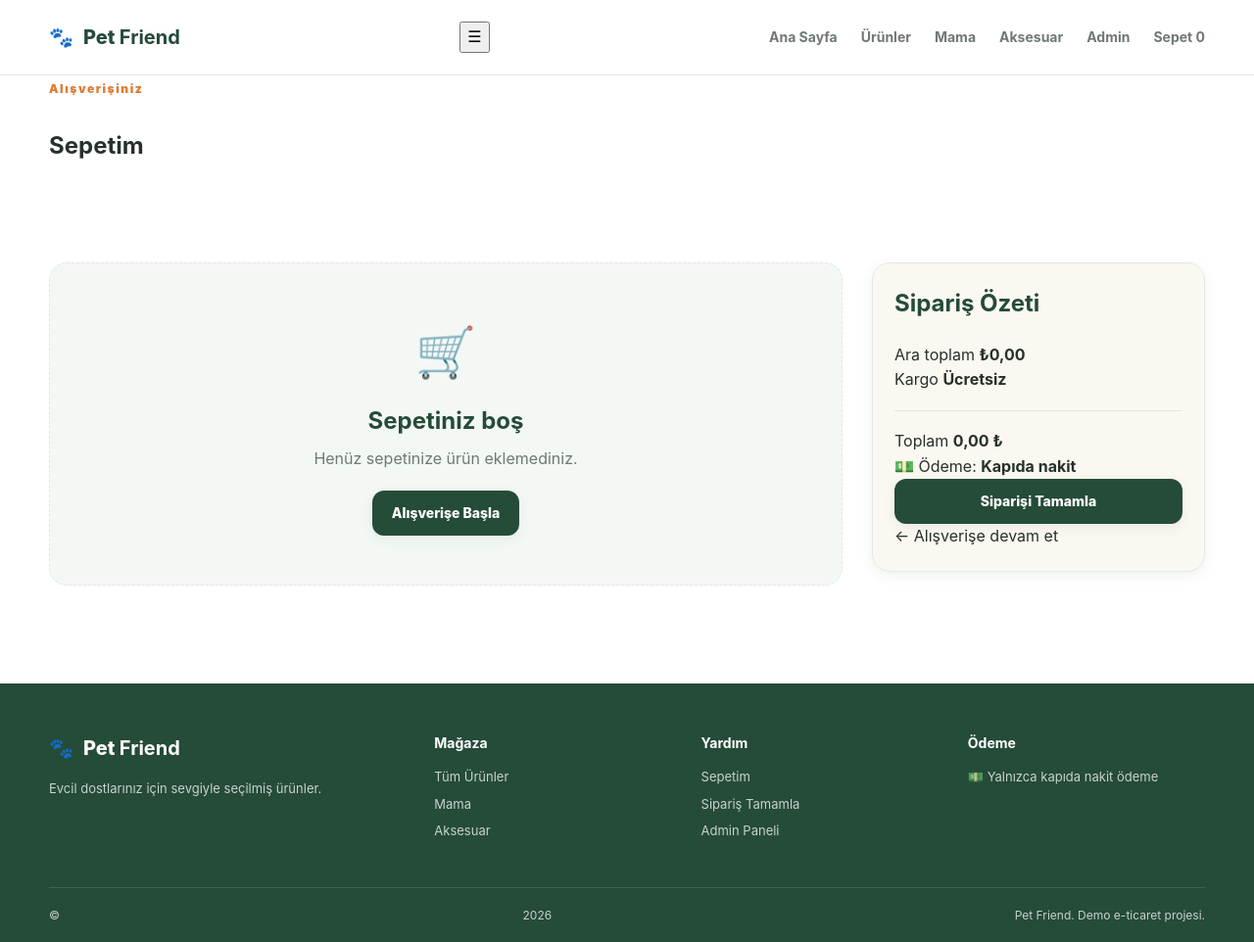
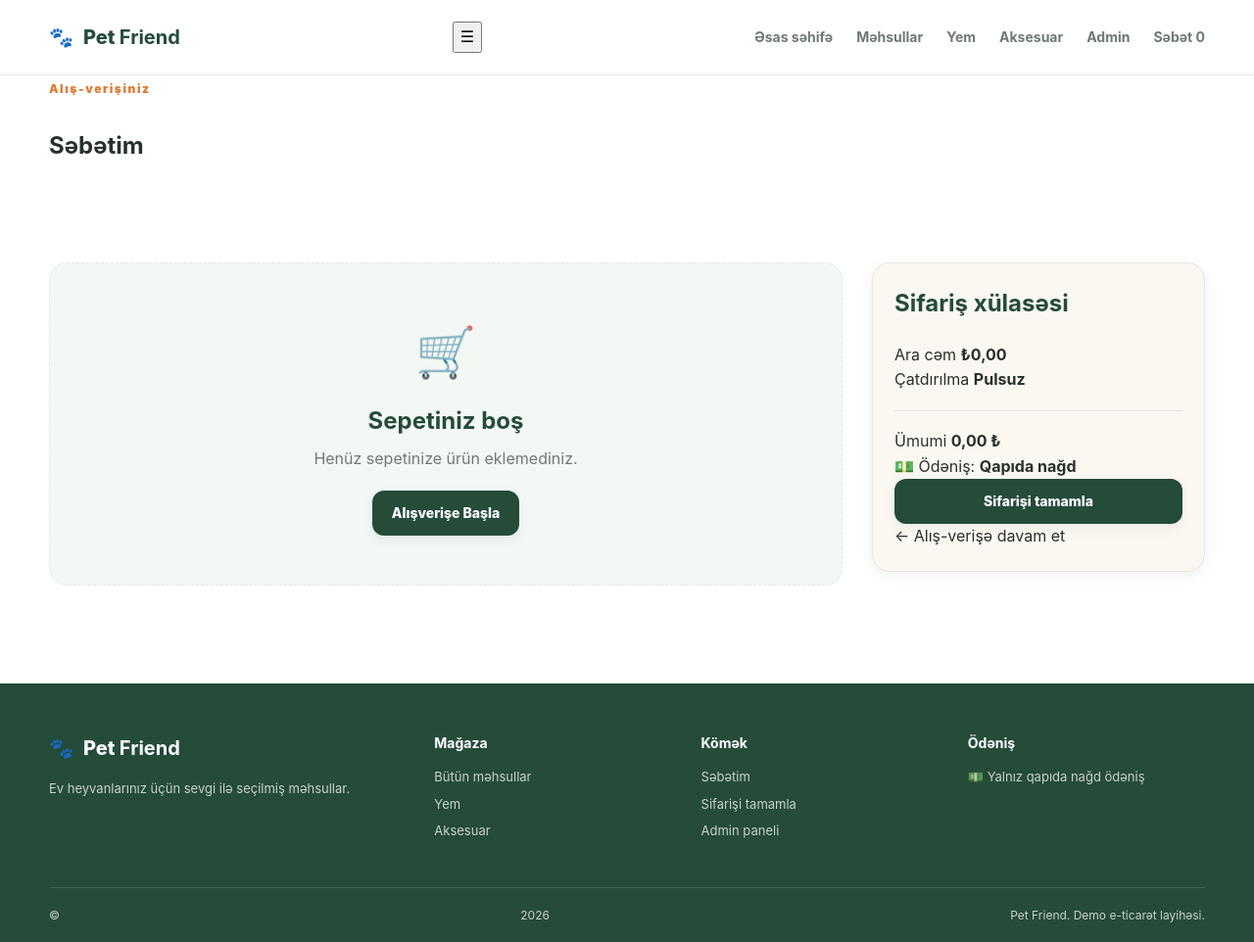
Before and after one commit to fdhwkng/petfriend, a plain HTML site: page cart.html in a window 1280 px wide. Shown: the whole page at 98% size. Drawn offline with Linux system fonts and the light colour scheme.

Commit message:
Translate cart.html from Turkish to Azerbaijani

```diff
--- a/cart.html
+++ b/cart.html
@@ -1,155 +1,301 @@
 <!DOCTYPE html>
-<html lang="tr">
+<html lang="az">
+
 <head>
   <meta charset="UTF-8" />
   <meta name="viewport" content="width=device-width, initial-scale=1.0" />
-  <meta name="description" content="Pet Friend alışveriş sepeti." />
-  <title>Sepetim | Pet Friend</title>
+  <meta name="description" content="Pet Friend alış-veriş səbəti." />
+  <title>Səbətim | Pet Friend</title>
   <link rel="stylesheet" href="style.css" />
 </head>
+
 <body>
+
   <header class="site-header">
+
     <div class="container header-inner">
+
       <a href="index.html" class="logo">
         <span class="logo-mark">🐾</span>
         <span>Pet <strong>Friend</strong></span>
       </a>
 
+
       <button
         class="menu-toggle"
         id="menuToggle"
-        aria-label="Menüyü aç/kapat"
+        aria-label="Menyunu aç/bağla"
         aria-expanded="false"
       >
         ☰
       </button>
 
+
       <nav class="main-nav" id="mainNav">
-        <a href="index.html">Ana Sayfa</a>
-        <a href="products.html">Ürünler</a>
-        <a href="products.html?category=Mama">Mama</a>
-        <a href="products.html?category=Aksesuar">Aksesuar</a>
-        <a href="admin.html">Admin</a>
+
+        <a href="index.html">
+          Əsas səhifə
+        </a>
+
+        <a href="products.html">
+          Məhsullar
+        </a>
+
+        <a href="products.html?category=Yem">
+          Yem
+        </a>
+
+        <a href="products.html?category=Aksesuar">
+          Aksesuar
+        </a>
+
+        <a href="admin.html">
+          Admin
+        </a>
+
         <a href="cart.html" class="cart-link active">
-          Sepet <span class="cart-badge" id="cartCount">0</span>
+          Səbət
+          <span class="cart-badge" id="cartCount">0</span>
         </a>
+
       </nav>
+
     </div>
+
   </header>
 
+
   <main>
+
     <section class="page-hero compact">
+
       <div class="container">
-        <span class="eyebrow">Alışverişiniz</span>
-        <h1>Sepetim</h1>
+
+        <span class="eyebrow">
+          Alış-verişiniz
+        </span>
+
+        <h1>
+          Səbətim
+        </h1>
+
       </div>
+
     </section>
 
+
     <section class="section">
+
       <div class="container cart-layout">
 
         <div>
+
           <div id="cartItems"></div>
 
+
           <div id="emptyCart" class="empty-state hidden">
-            <div class="empty-icon">🛒</div>
 
-            <h3>Sepetiniz boş</h3>
+            <div class="empty-icon">
+              🛒
+            </div>
+
+            <h3>
+              Səbətiniz boşdur
+            </h3>
 
             <p>
-              Dostunuz için birkaç ürün seçmeye ne dersiniz?
+              Dostunuz üçün bir neçə məhsul seçməyə nə deyirsiniz?
             </p>
 
             <a href="products.html" class="btn btn-primary">
-              Ürünlere Git
+              Məhsullara keç
             </a>
+
           </div>
+
         </div>
 
+
         <aside class="summary-card" id="cartSummary">
-          <h2>Sipariş Özeti</h2>
+
+          <h2>
+            Sifariş xülasəsi
+          </h2>
+
 
           <div class="summary-row">
-            <span>Ara toplam</span>
-            <strong id="cartSubtotal">₺0,00</strong>
+
+            <span>
+              Ara cəm
+            </span>
+
+            <strong id="cartSubtotal">
+              ₺0,00
+            </strong>
+
           </div>
 
+
           <div class="summary-row">
-            <span>Kargo</span>
-            <strong>Ücretsiz</strong>
+
+            <span>
+              Çatdırılma
+            </span>
+
+            <strong>
+              Pulsuz
+            </strong>
+
           </div>
+
 
           <div class="summary-divider"></div>
 
+
           <div class="summary-row total">
-            <span>Toplam</span>
-            <strong id="cartTotal">₺0,00</strong>
+
+            <span>
+              Ümumi
+            </span>
+
+            <strong id="cartTotal">
+              ₺0,00
+            </strong>
+
           </div>
 
+
           <div class="cash-box">
+
             💵
+
             <span>
-              Ödeme:
-              <strong>Kapıda nakit</strong>
+              Ödəniş:
+              <strong>
+                Qapıda nağd
+              </strong>
             </span>
+
           </div>
+
 
           <a
             href="checkout.html"
             id="checkoutButton"
             class="btn btn-primary btn-full"
           >
-            Siparişi Tamamla
+            Sifarişi tamamla
           </a>
 
+
           <a href="products.html" class="continue-link">
-            ← Alışverişe devam et
+            ← Alış-verişə davam et
           </a>
+
         </aside>
+
       </div>
+
     </section>
+
   </main>
 
+
   <footer class="site-footer">
+
     <div class="container footer-grid">
+
       <div>
+
         <a href="index.html" class="logo footer-logo">
-          <span class="logo-mark">🐾</span>
-          <span>Pet <strong>Friend</strong></span>
+
+          <span class="logo-mark">
+            🐾
+          </span>
+
+          <span>
+            Pet <strong>Friend</strong>
+          </span>
+
         </a>
 
+
         <p class="footer-note">
-          Evcil dostlarınız için sevgiyle seçilmiş ürünler.
+          Ev heyvanlarınız üçün sevgi ilə seçilmiş məhsullar.
         </p>
+
       </div>
 
+
       <div>
-        <h4>Mağaza</h4>
-        <a href="products.html">Tüm Ürünler</a>
-        <a href="products.html?category=Mama">Mama</a>
-        <a href="products.html?category=Aksesuar">Aksesuar</a>
+
+        <h4>
+          Mağaza
+        </h4>
+
+        <a href="products.html">
+          Bütün məhsullar
+        </a>
+
+        <a href="products.html?category=Yem">
+          Yem
+        </a>
+
+        <a href="products.html?category=Aksesuar">
+          Aksesuar
+        </a>
+
       </div>
 
+
       <div>
-        <h4>Yardım</h4>
-        <a href="cart.html">Sepetim</a>
-        <a href="checkout.html">Sipariş Tamamla</a>
-        <a href="admin.html">Admin Paneli</a>
+
+        <h4>
+          Kömək
+        </h4>
+
+        <a href="cart.html">
+          Səbətim
+        </a>
+
+        <a href="checkout.html">
+          Sifarişi tamamla
+        </a>
+
+        <a href="admin.html">
+          Admin paneli
+        </a>
+
       </div>
 
+
       <div>
-        <h4>Ödeme</h4>
+
+        <h4>
+          Ödəniş
+        </h4>
+
         <p class="cash-note">
-          💵 Yalnızca kapıda nakit ödeme
+          💵 Yalnız qapıda nağd ödəniş
         </p>
+
       </div>
+
     </div>
 
+
     <div class="container footer-bottom">
-      © <span id="currentYear"></span> Pet Friend. Demo e-ticaret projesi.
+
+      © <span id="currentYear"></span> Pet Friend.
+      Demo e-ticarət layihəsi.
+
     </div>
+
   </footer>
 
+
   <script src="script.js" defer></script>
+
 </body>
+
 </html>
```
